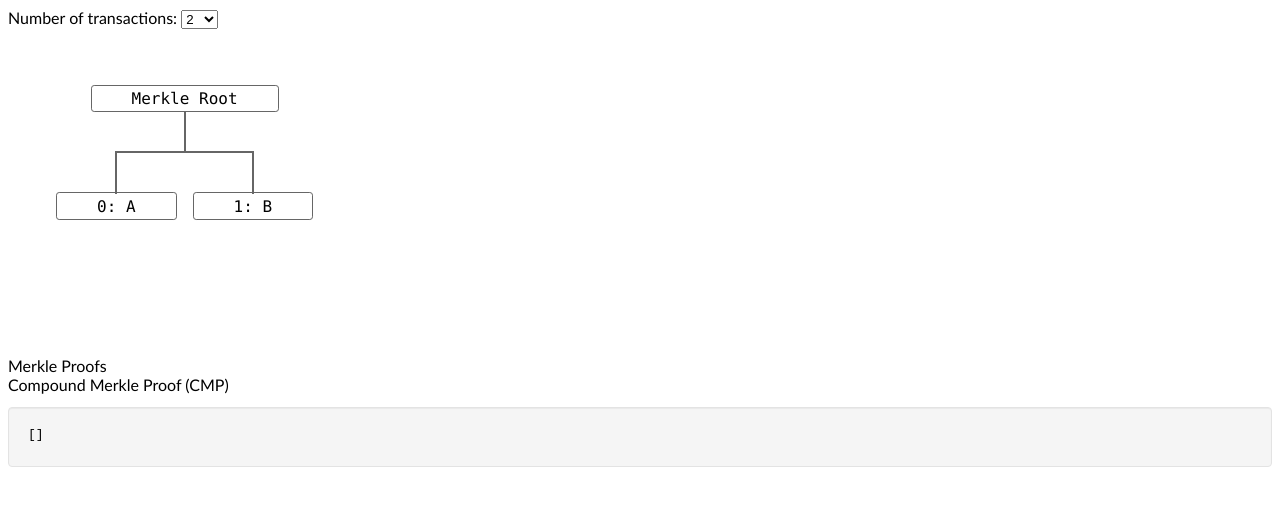
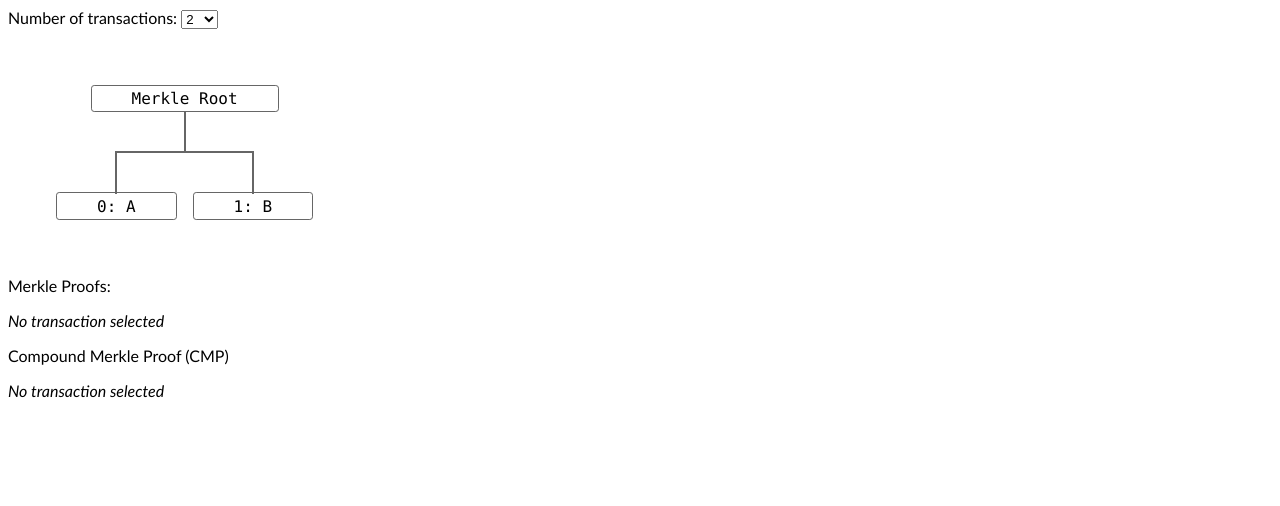
Before and after one commit to bitcoin-sv/showcase-merkle-paths, a React (Vite) app: page / in a window 1280 px wide. Shown: the top 506 px of the page. Built offline with nearby package versions, Linux system fonts and the light colour scheme.

Commit message:
feat: add selected txid to CMP

```diff
--- a/src/App.tsx
+++ b/src/App.tsx
@@ -1,4 +1,3 @@
-import './App.css'
 import {MerkleTreeView} from "./MerkleTreeView.tsx";
 import {MerkleTreeProvider} from "./MerkleTreeProvider.tsx";
 import {MerkleTreeSizeSelector} from "./MerkleTreeSizeSelector.tsx";
--- a/src/CompoundMerkleProofView.css
+++ b/src/CompoundMerkleProofView.css
@@ -8,3 +8,8 @@
     -webkit-box-shadow: inset 0 1px 1px rgba(0,0,0,.05);
     box-shadow: inset 0 1px 1px rgba(0,0,0,.05);
 }
+
+.compound-merkle-path {
+    inline-size: fit-content;
+    min-width: 20.5em;
+}
--- a/src/CompoundMerkleProofView.tsx
+++ b/src/CompoundMerkleProofView.tsx
@@ -1,18 +1,32 @@
-import {FC} from "react";
+import {Component, FC} from "react";
 import {useCompoundMerkleProof} from "./CompoundMerkleProofProvider.tsx";
 import './CompoundMerkleProofView.css'
+import {NoTransactionSelected} from "./NoTransactionSelected.tsx";
+import * as _ from "lodash";
 
 interface CompoundMerkleProofViewProps {
 
 }
 
+class CompoundMerklePath extends Component<{ value: Record<string, number>[] }> {
+    render() {
+        return <div className="compound-merkle-path">
+            <pre>
+                {JSON.stringify(this.props.value, null, 2)}
+            </pre>
+        </div>;
+    }
+}
+
 export const CompoundMerkleProofView: FC<CompoundMerkleProofViewProps> = () => {
     const {proof} = useCompoundMerkleProof()
 
-    return <div className={'compound-merkle-path'}>
+    return <div className={'compound-merkle-path-view'}>
         <header>Compound Merkle Proof (CMP)</header>
-        <pre>
-            {JSON.stringify(proof, null, 2)}
-        </pre>
+        {
+            _.isEmpty(proof)
+            ? <NoTransactionSelected />
+            : <CompoundMerklePath value={proof}/>
+        }
     </div>
 }
--- a/src/MerkleProofsView.css
+++ b/src/MerkleProofsView.css
@@ -6,6 +6,7 @@
     min-height: 20px;
     padding: 19px;
     margin-bottom: 20px;
+    margin-left: 4px;
     background-color: #f5f5f5;
     border: 1px solid #e3e3e3;
     border-radius: 4px;
--- a/src/MerkleProofsView.tsx
+++ b/src/MerkleProofsView.tsx
@@ -1,20 +1,30 @@
 import './MerkleProofsView.css'
 import {FC} from "react";
 import {useMerkleProofs} from "./MerkleProofsProvider.tsx";
+import {MerkleProofByTx} from "./merkle-tree-data";
+import * as _ from "lodash";
+import {NoTransactionSelected} from "./NoTransactionSelected.tsx";
 
 interface MerkleProofsViewProps {
 
+}
+
+const MerkleProofList: FC<{ proof: MerkleProofByTx }> = ({proof}) => {
+    return <div className='merkle-proofs'>
+        {
+            Object.values(proof).map(it => <pre key={it.txOrId}>{JSON.stringify(it, null, 2)}</pre>)
+        }
+    </div>;
 }
 
 export const MerkleProofsView: FC<MerkleProofsViewProps> = () => {
     const {proof} = useMerkleProofs();
 
     return <div className='merkle-proofs-view'>
-        <header>Merkle Proofs</header>
-        <div className='merkle-proofs'>
-            {
-                Object.values(proof).map(it => <pre key={it.txOrId}>{JSON.stringify(it, null, 2)}</pre>)
-            }
-        </div>
+        <header>Merkle Proofs:</header>
+        {_.isEmpty(proof)
+            ? <NoTransactionSelected/>
+            : <MerkleProofList proof={proof}/>
+        }
     </div>
 }
--- a/src/App.css
+++ b/src/MerkleTreeView.css
@@ -20,7 +20,7 @@
 }
 .tree li {
   display: table-cell;
-  padding: 2.5em 0;
+  padding: 2.5em 0 0 0;
   vertical-align: top;
 }
 /* _________ */
--- a/src/MerkleTreeView.tsx
+++ b/src/MerkleTreeView.tsx
@@ -1,3 +1,4 @@
+import './MerkleTreeView.css'
 import {FC, PropsWithChildren, useState} from "react";
 import {TreeLeaf, TreeNode, TreePart, MerkleTree} from "./merkle-tree-data";
 import {useMerkleTree} from "./MerkleTreeProvider.tsx";
@@ -117,16 +118,19 @@ interface MerkleTreeLeafProps extends BaseNodeProps {
 
 const MerkleTreeLeaf: FC<MerkleTreeLeafProps> = ({part, isPartOfMerkleProof = false, onSelectionChange = () => {}}) => {
     const [selected, setSelected] = useState(false)
-    const {add, remove} = useMerkleProofs()
+    const merkleProof = useMerkleProofs()
+    const cmp = useCompoundMerkleProof()
 
 
     const clickHandler = () => {
         const val = !selected
         setSelected(val)
         if(val) {
-            add(part.hash, part)
+            merkleProof.add(part.hash, part)
+            cmp.add(part)
         } else {
-            remove(part.hash)
+            merkleProof.remove(part.hash)
+            cmp.remove(part)
         }
         onSelectionChange(val, part.hash)
     }
--- /dev/null
+++ b/src/NoTransactionSelected.css
@@ -0,0 +1,4 @@
+p.no-transaction-selected {
+    font-weight: 300;
+    font-style: italic;
+}
--- /dev/null
+++ b/src/NoTransactionSelected.tsx
@@ -0,0 +1,6 @@
+import './NoTransactionSelected.css'
+import {FC} from "react";
+
+export const NoTransactionSelected: FC = () => {
+    return <p className="no-transaction-selected">No transaction selected</p>
+}
```
